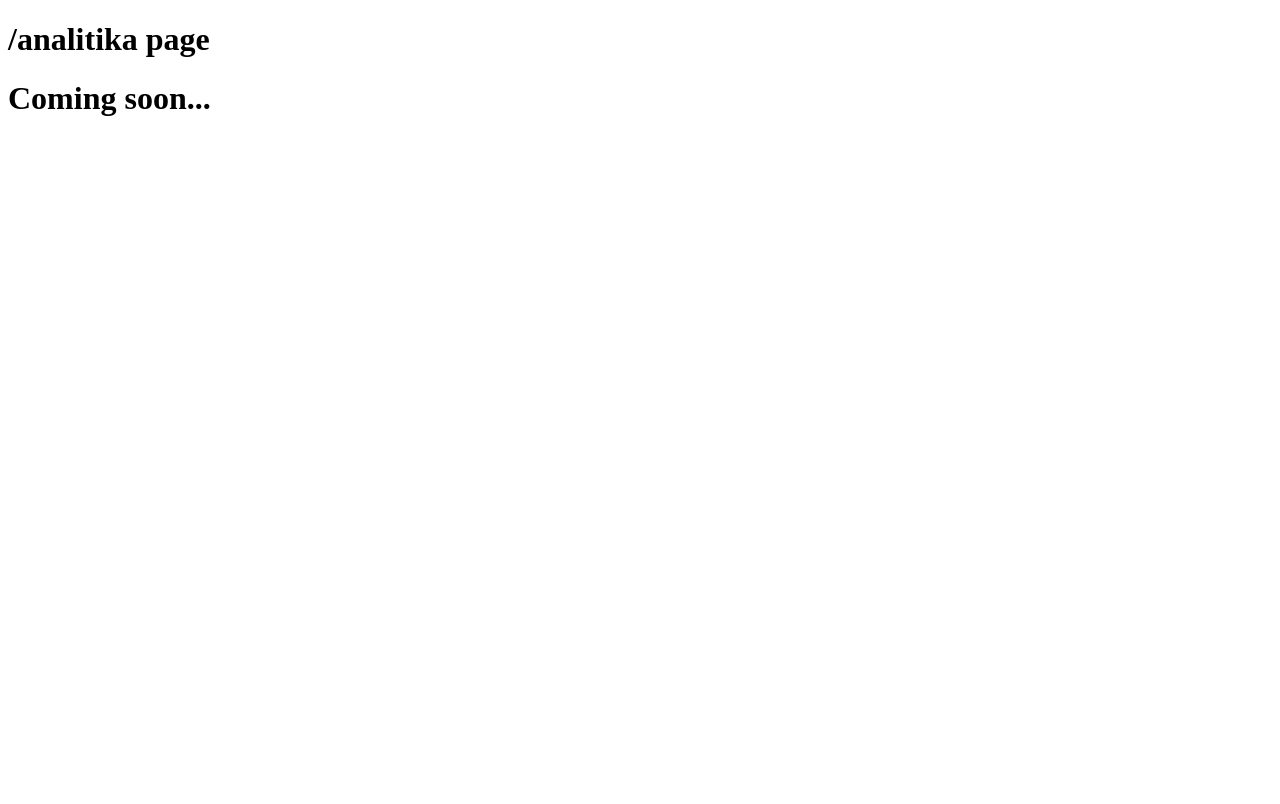
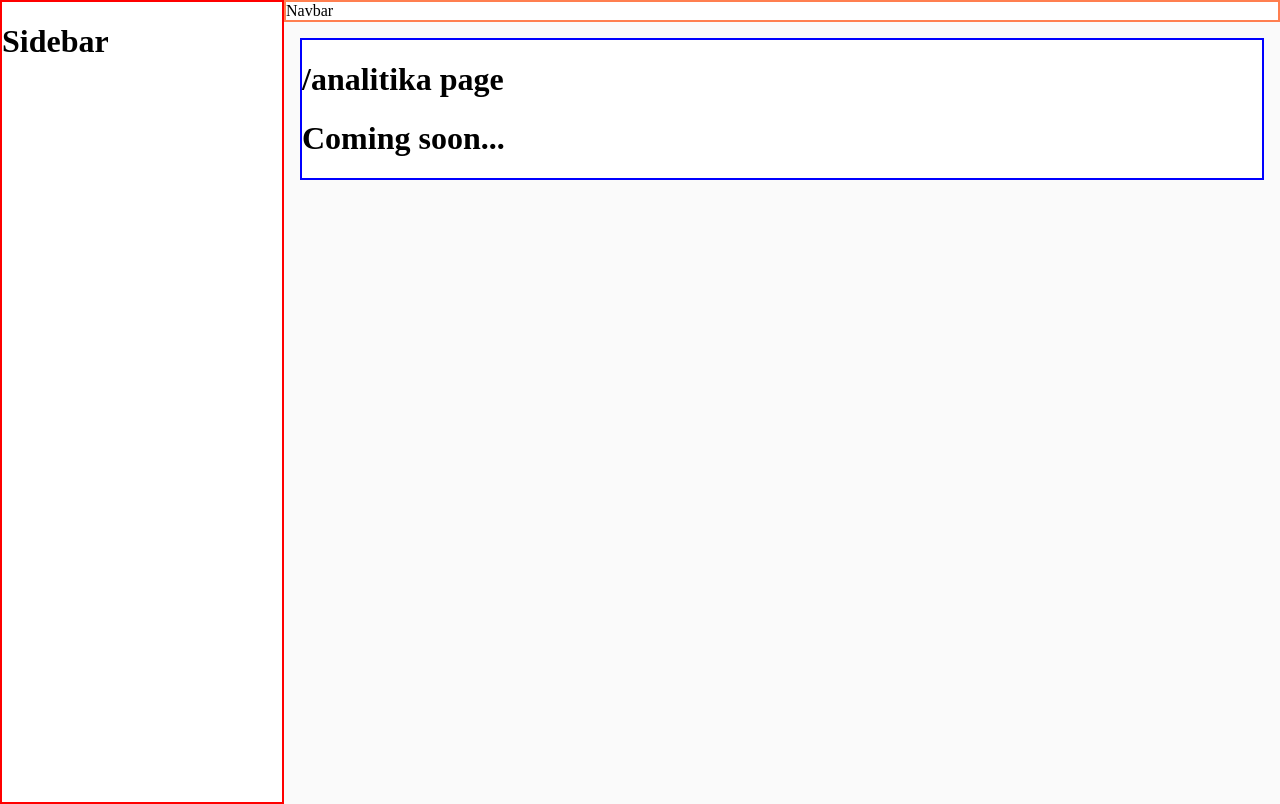
Before and after one commit to mukhtorov/crm-project, a React (Vite) app: page /analitika in a window 1280 px wide. Built offline with nearby package versions, Linux system fonts and the light colour scheme.

Commit message:
crm structure

```diff
--- /dev/null
+++ b/src/components/Generics/Generics/style.js
@@ -0,0 +1,5 @@
+import styled from "styled-components";
+
+const Container = styled.div``;
+
+export { Container };
--- a/src/components/Navbar/index.jsx
+++ b/src/components/Navbar/index.jsx
@@ -3,3 +3,5 @@
 export const Navbar = () => {
   return <Container>Navbar</Container>;
 };
+
+export default Navbar;
--- a/src/components/Navbar/style.js
+++ b/src/components/Navbar/style.js
@@ -1,5 +1,8 @@
 import styled from "styled-components";
 
-const Container = styled.div``;
+const Container = styled.div`
+  border: 2px solid coral;
+  background-color: white;
+`;
 
 export { Container };
--- a/src/components/Sidebar/index.jsx
+++ b/src/components/Sidebar/index.jsx
@@ -1,5 +1,19 @@
-import { Container } from "./style";
+import { Outlet } from "react-router-dom";
+import { Body, Container, Side, Wrapper } from "./style";
+import Navbar from "../Navbar";
 
 export const Sidebar = () => {
-  return <Container>Sidebar</Container>;
+  return (
+    <Container>
+      <Side>
+        <h1>Sidebar</h1>
+      </Side>
+      <Body>
+        <Navbar />
+        <Wrapper>
+          <Outlet />
+        </Wrapper>
+      </Body>
+    </Container>
+  );
 };
--- a/src/components/Sidebar/style.js
+++ b/src/components/Sidebar/style.js
@@ -1,5 +1,29 @@
 import styled from "styled-components";
 
-const Container = styled.div``;
+const Container = styled.div`
+  display: flex;
+`;
+const Side = styled.div`
+  width: 280px;
+  max-width: 280px;
+  min-width: 280px;
+  background-color: white;
+  border: 2px solid red;
+  height: 100vh;
+  overflow: hidden;
+  overflow-y: scroll;
+  &::-webkit-scrollbar {
+    width: 0;
+  }
+`;
+const Body = styled.div`
+  flex: 1;
+  /* border: 2px solid blue; */
+`;
+const Wrapper = styled.div`
+  border: 2px solid blue;
+  margin: 16px;
+  background-color: white;
+`;
 
-export { Container };
+export { Container, Side, Body, Wrapper };
--- a/src/index.css
+++ b/src/index.css
@@ -0,0 +1,6 @@
+body {
+  background-color: rgba(250, 250, 250, 1);
+  margin: 0;
+  padding: 0;
+  box-sizing: border-box;
+}
--- a/src/root/index.jsx
+++ b/src/root/index.jsx
@@ -1,11 +1,13 @@
 import { Navigate, Route, Routes } from "react-router-dom";
 import { Container } from "./style";
 import sidebar from "../utils/sidebar";
+import { Sidebar } from "../components/Sidebar";
 
 export const Root = () => {
   return (
     <Container>
       <Routes>
+        <Route element={<Sidebar />}>
           {sidebar.map((parent) => {
             const ElementParent = parent.element;
             if (parent?.children) {
@@ -28,6 +30,7 @@
                 />
               );
           })}
+        </Route>
         <Route path="/" element={<Navigate to={"/analitika"} />} />
         <Route path="*" element={<h1>404 not found</h1>} />
       </Routes>
```
Also changed, not shown: src/components/Generics/Generics/index.jsx (added, +14 -0 lines). Lines whose indentation alone changed are shown as unchanged.
